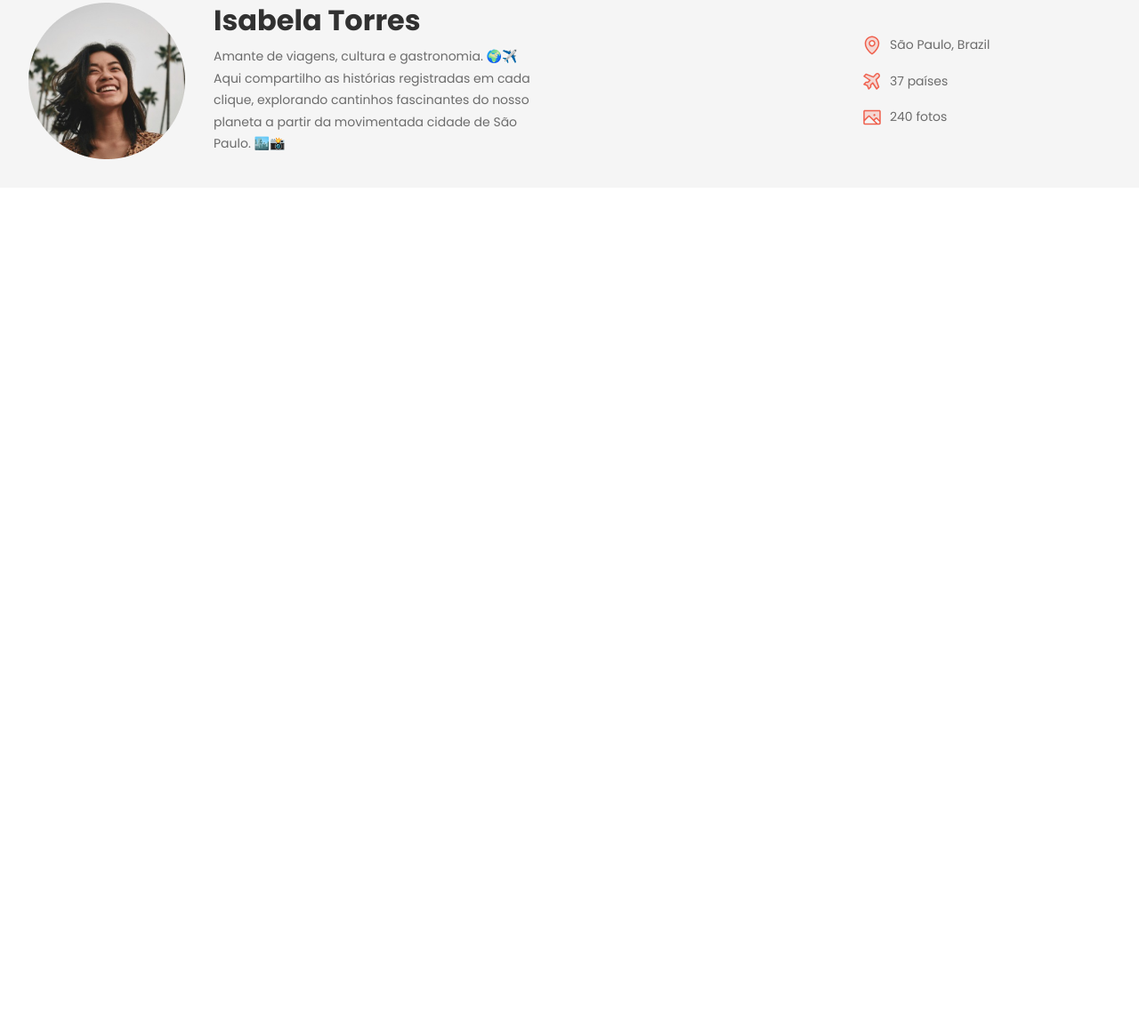
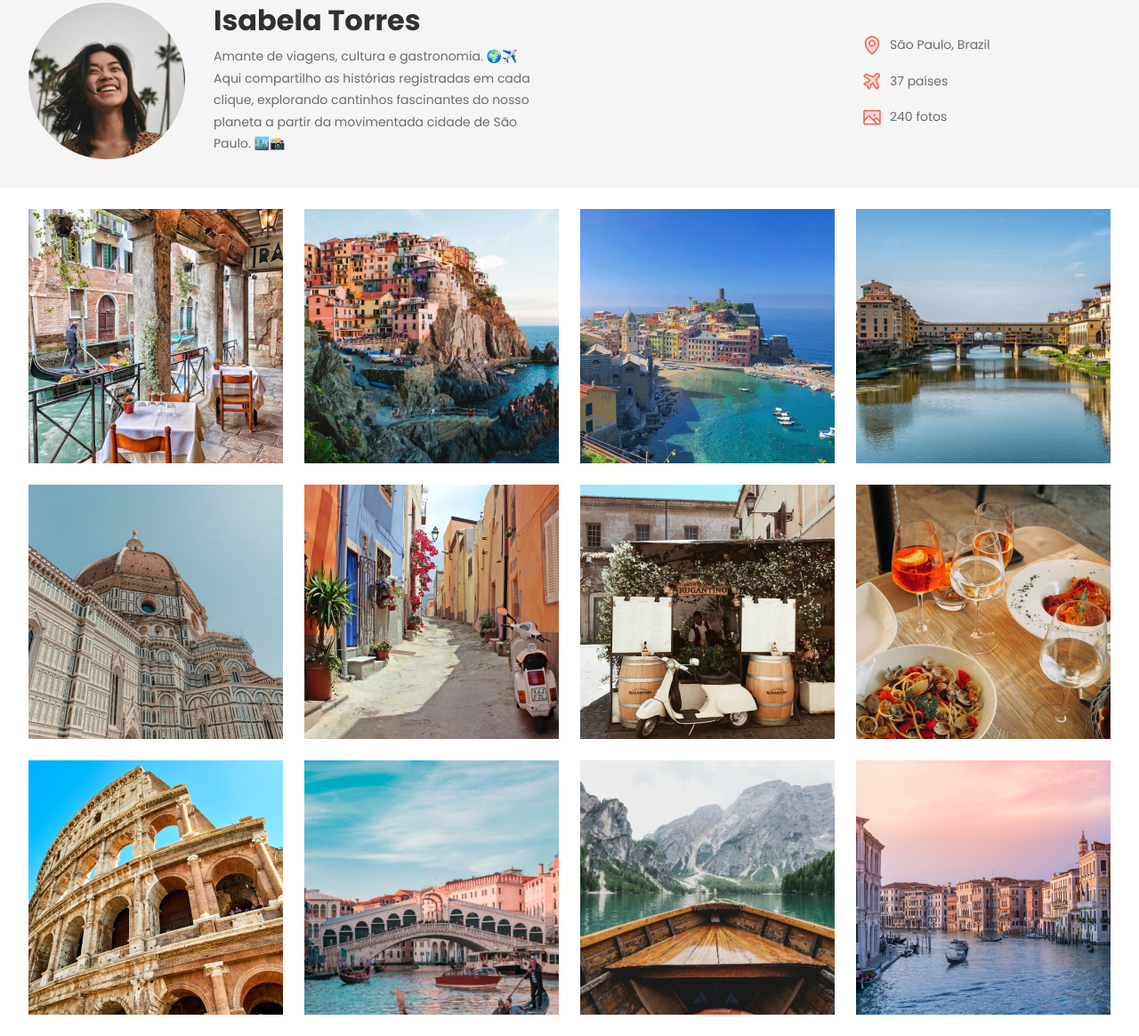
Before and after one commit to mmnc12/projeto-travelgram, a plain HTML site: page index.html in a window 1280 px wide. Shown: the part 125-1290 px from the top of the page at 89% size. Before the commit the page ends 800 px from the top, so only its background shows below. Drawn offline with Linux system fonts and the light colour scheme; a web font is replaced by a local one.

Commit message:
main galery

```diff
--- a/index.html
+++ b/index.html
@@ -65,6 +65,21 @@
       </div>
     </header>
   </div>
+
+  <main class="container">
+    <img src="/assets/images/image 01.png" alt="...">
+    <img src="/assets/images/image 02.png" alt="...">
+    <img src="/assets/images/image 03.png" alt="...">
+    <img src="/assets/images/image 04.png" alt="...">
+    <img src="/assets/images/image 05.png" alt="...">
+    <img src="/assets/images/image 06.png" alt="...">
+    <img src="/assets/images/image 07.png" alt="...">
+    <img src="/assets/images/image 08.png" alt="...">
+    <img src="/assets/images/image 09.png" alt="...">
+    <img src="/assets/images/image 10.png" alt="...">
+    <img src="/assets/images/image 11.png" alt="...">
+    <img src="/assets/images/image 12.png" alt="...">
+  </main>
 </body>
 
 </html>
--- a/styles/index.css
+++ b/styles/index.css
@@ -1,3 +1,4 @@
 @import url(global.css);
 @import url(nav.css);
 @import url(header.css);
+@import url(main.css);
--- /dev/null
+++ b/styles/main.css
@@ -0,0 +1,12 @@
+main {
+  display: flex;
+  flex-wrap: wrap;
+  gap: 24px;
+  padding-block: 24px;
+}
+
+main img {
+  width: 286px;
+  height: 286px;
+  object-fit: cover;
+}
```
